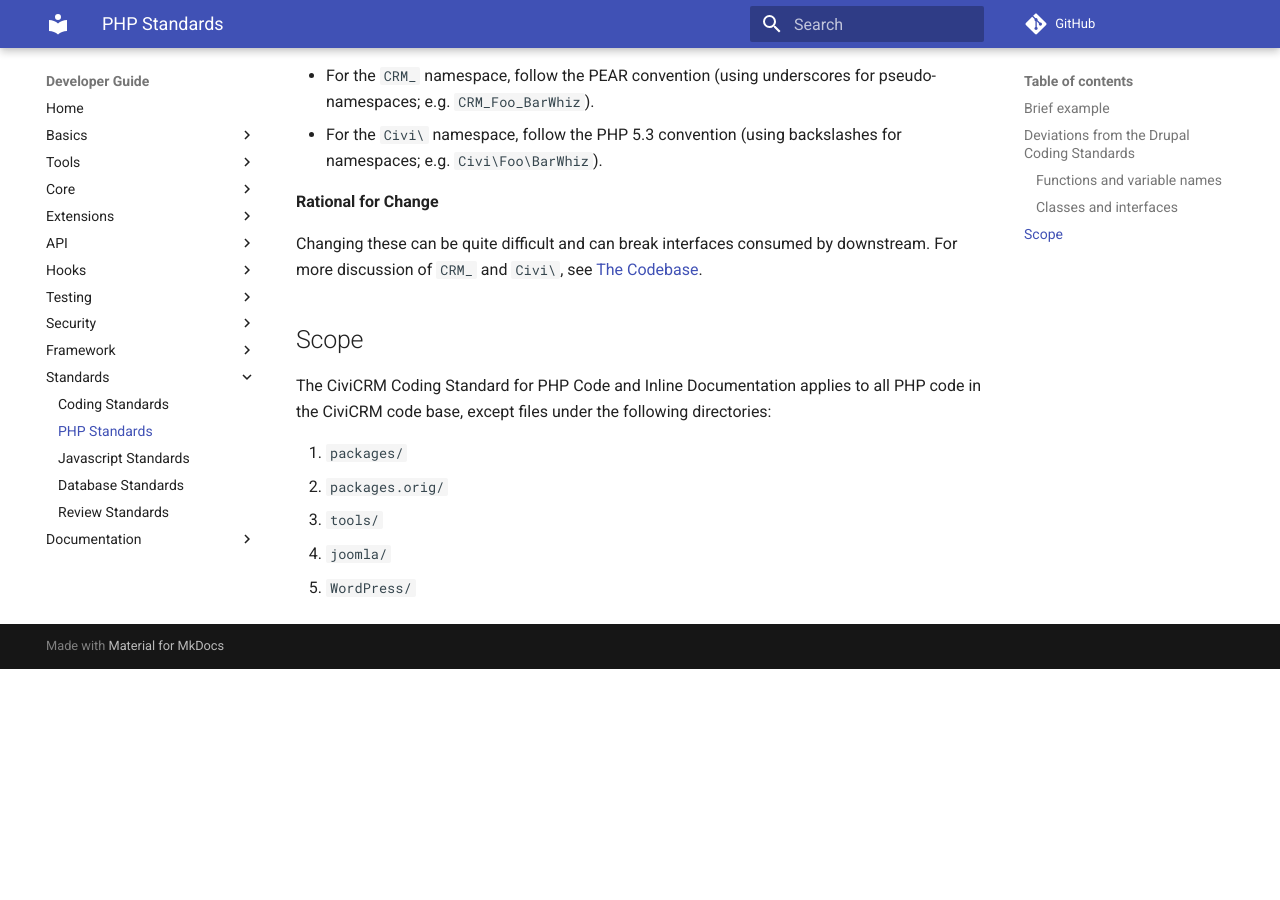
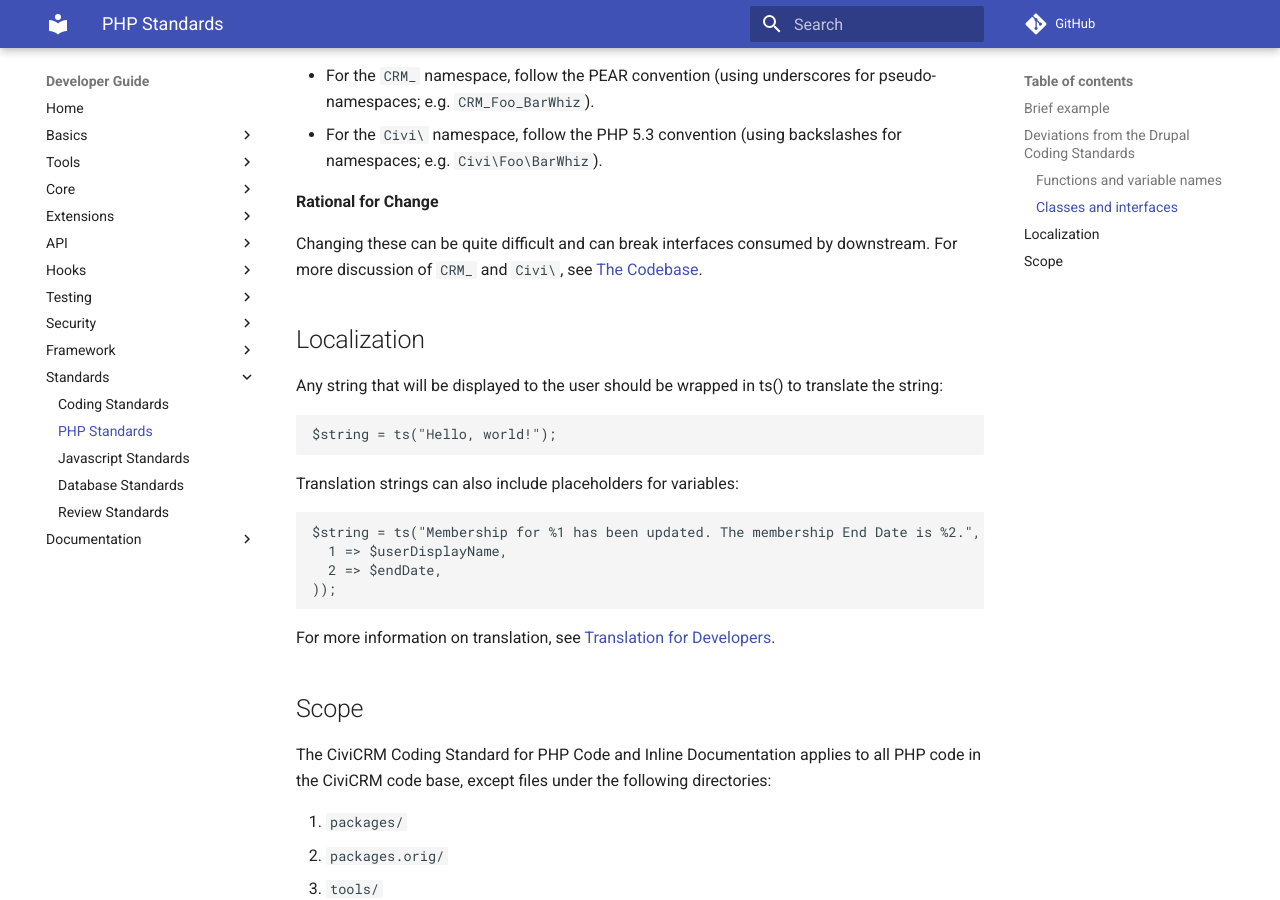
Before and after one commit to civicrm/civicrm-dev-docs, an MkDocs documentation site: the page built from docs/standards/php.md, in a window 1280 px wide and 900 px high, scrolled down 2206 px. Built offline with MkDocs 1.6.1 and Material for MkDocs 9.7.7, drawn with Linux system fonts in a browser that asks for light colours; comment, search, counter and statistics services are not loaded; old or Windows-style settings are respelled for this version of MkDocs; before the commit the page ends 2875 px from its top, so only the background shows below that.

Commit message:
php.md: add a localization section

````diff
--- a/docs/standards/php.md
+++ b/docs/standards/php.md
@@ -99,6 +99,24 @@
 
 Changing these can be quite difficult and can break interfaces consumed by downstream. For more discussion of `CRM_` and `Civi\`, see [The Codebase](/framework/filesystem.md).
 
+## Localization
+
+Any string that will be displayed to the user should be wrapped in ts() to translate the string:
+
+```
+$string = ts("Hello, world!");
+```
+
+Translation strings can also include placeholders for variables:
+
+```
+$string = ts("Membership for %1 has been updated. The membership End Date is %2.", array(
+  1 => $userDisplayName,
+  2 => $endDate,
+));
+```
+
+For more information on translation, see [Translation for Developers](/translation/developers.md).
 
 ## Scope
 
````
